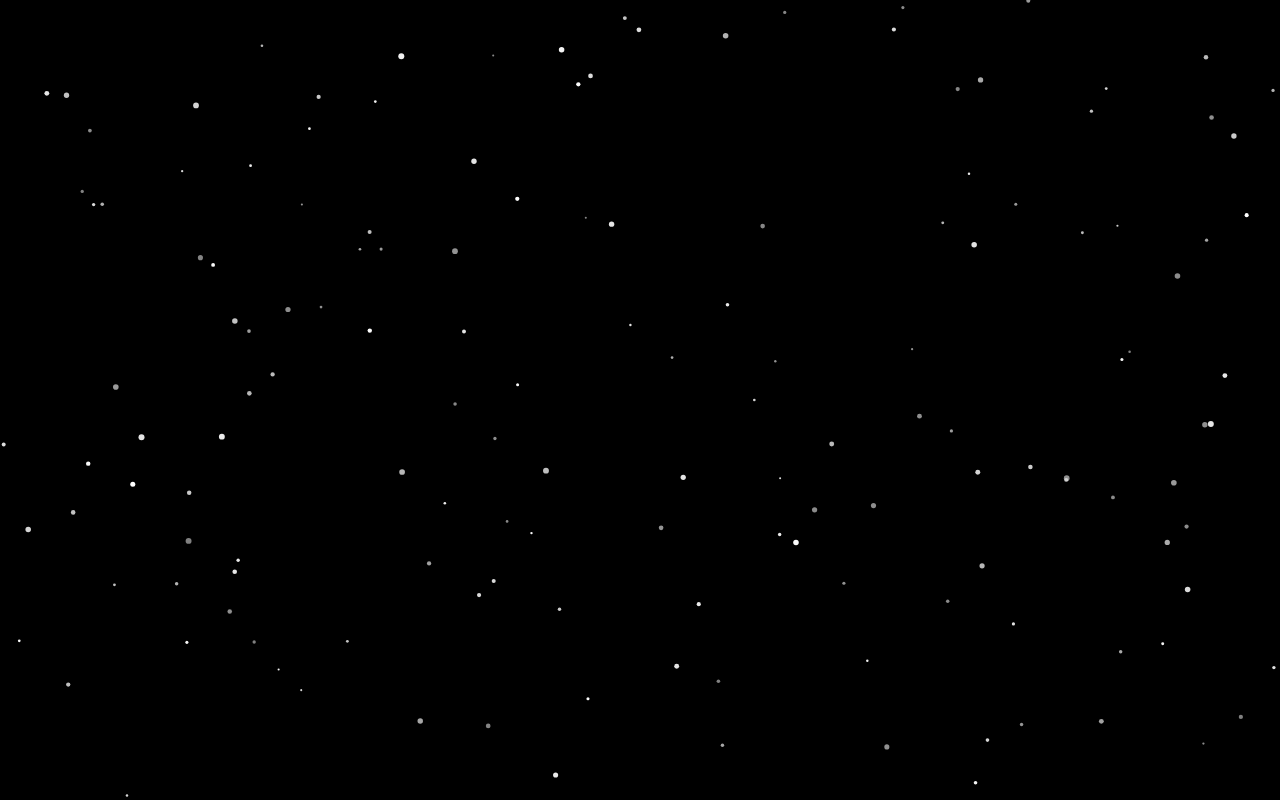
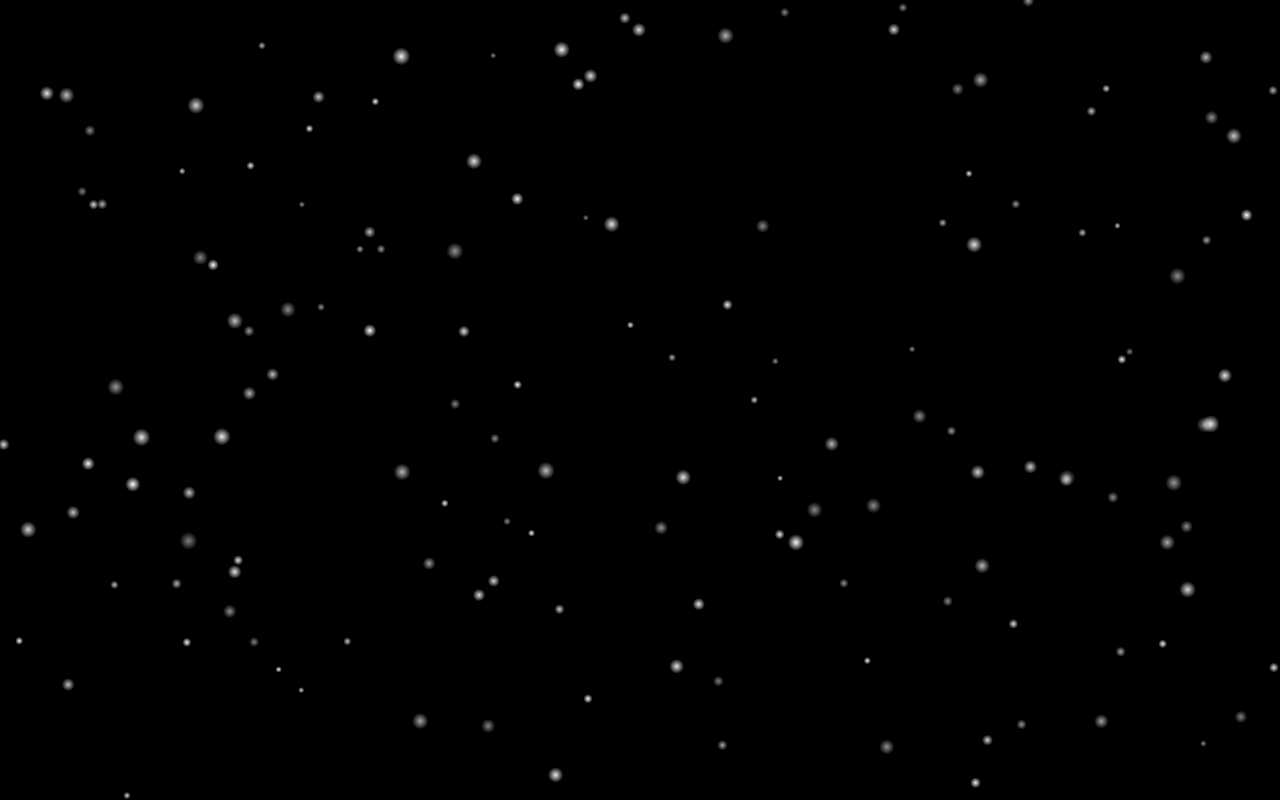
Before and after one commit to eeurytos/test2, a plain HTML site: page index.html in a window 1280 px wide. Drawn offline with Linux system fonts and the light colour scheme.

Commit message:
Refine star rendering and parallax speed

```diff
--- a/index.html
+++ b/index.html
@@ -32,6 +32,7 @@
     const stars = [];
     const selected = [];
     const pointer = {x: width/2, y: height/2};
+    let hoveredStar = null;
 
     function createStars() {
       for (let i = 0; i < STAR_COUNT; i++) {
@@ -54,9 +55,10 @@
     window.addEventListener('mousemove', e => {
       pointer.x = e.clientX;
       pointer.y = e.clientY;
+      hoveredStar = getHoveredStar();
     });
     window.addEventListener('click', () => {
-      const star = getHoveredStar();
+      const star = hoveredStar;
       if (star && !star.selected) {
         star.selected = true;
         selected.push(star);
@@ -68,15 +70,15 @@
         const dx = s.x - pointer.x;
         const dy = s.y - pointer.y;
         const dist = Math.sqrt(dx*dx + dy*dy);
-        if (dist < 10) return s;
+        if (dist < s.size * 4) return s;
       }
       return null;
     }
 
     function draw() {
       ctx.clearRect(0, 0, width, height);
-      const offsetX = (pointer.x - width/2) * 0.02;
-      const offsetY = (pointer.y - height/2) * 0.02;
+      const offsetX = (pointer.x - width/2) * 0.005;
+      const offsetY = (pointer.y - height/2) * 0.005;
       ctx.save();
       ctx.translate(offsetX, offsetY);
 
@@ -91,9 +93,18 @@
         if (s.selected) {
           alpha = 1;
         }
-        ctx.fillStyle = `rgba(255,255,255,${alpha})`;
+
+        let radius = s.size;
+        if (s === hoveredStar) radius *= 1.5;
+        if (s.selected) radius *= 1.3;
+
+        const grad = ctx.createRadialGradient(s.x, s.y, 0, s.x, s.y, radius * 3);
+        grad.addColorStop(0, `rgba(255,255,255,${alpha})`);
+        grad.addColorStop(1, 'rgba(255,255,255,0)');
+
+        ctx.fillStyle = grad;
         ctx.beginPath();
-        ctx.arc(s.x, s.y, s.size, 0, Math.PI*2);
+        ctx.arc(s.x, s.y, radius * 3, 0, Math.PI * 2);
         ctx.fill();
       }
 
```
